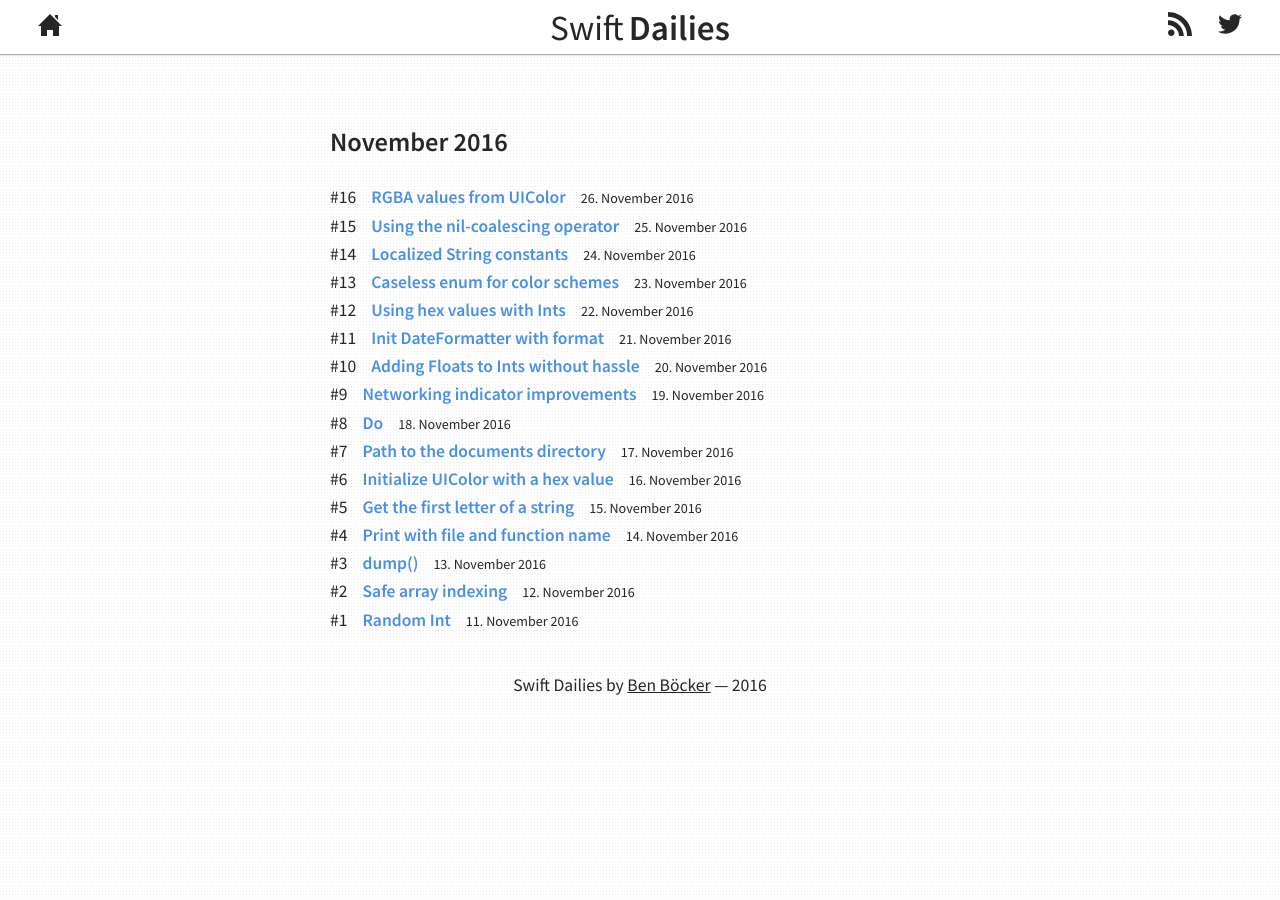
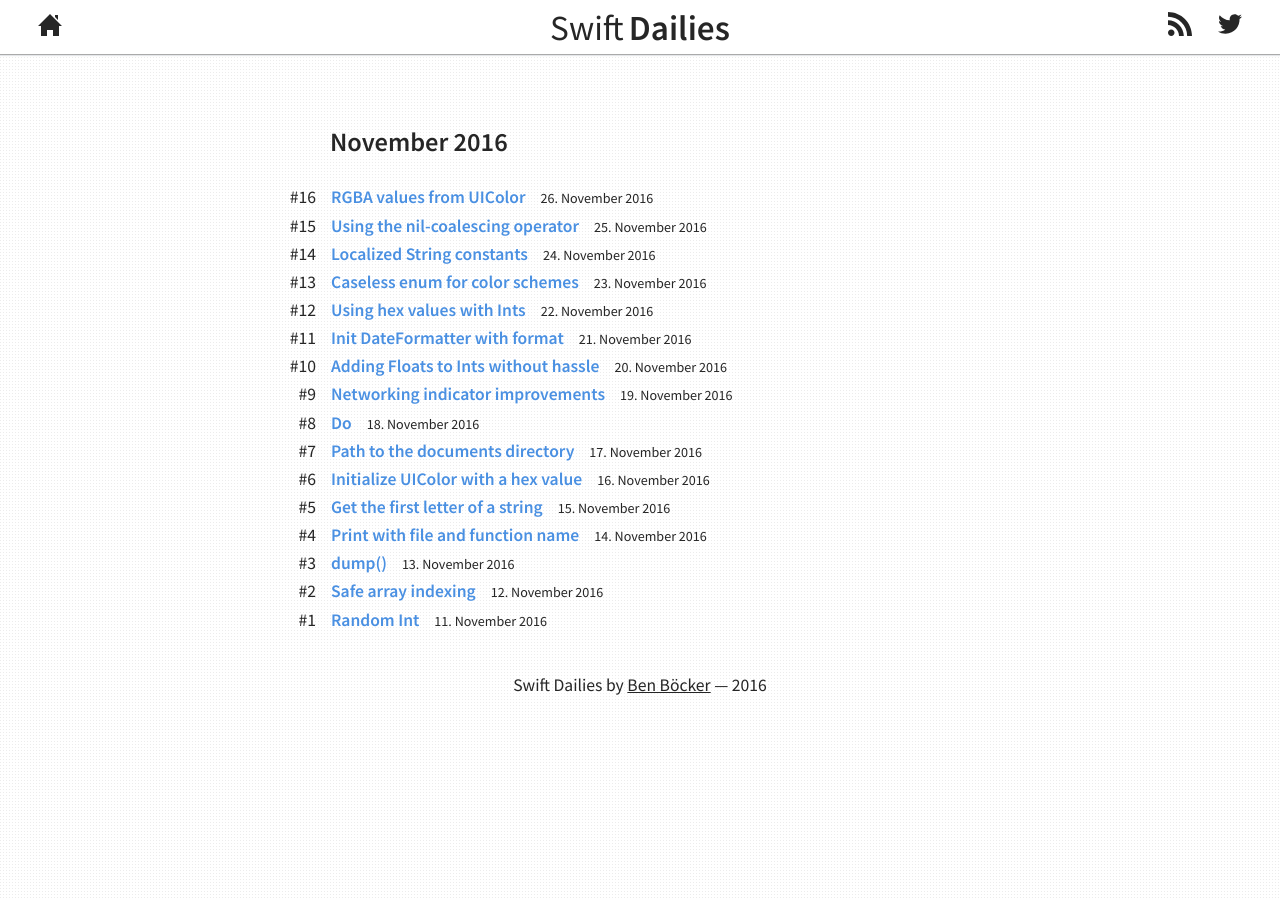
Before and after one commit to SwiftDailies/swift-dailies, a Jekyll site: the page built from index.md, in a window 1280 px wide. Built offline with Jekyll 4.4.1, drawn with Linux system fonts in a browser that asks for light colours.

Commit message:
Updated list style

```diff
--- a/_layouts/default.html
+++ b/_layouts/default.html
@@ -16,7 +16,7 @@
 	        <h2>{{ post.date | date: '%B %Y' }}</h2>
 	      		{% endif %}
 	    		{% endunless %}
-	    	<li>#{{ forloop.rindex }}<a href="{{ post.url }}"><span class="post-title">{{ post.title }}</span></a><span class="post-date">{{ post.date | date: '%d. %B %Y' }}</span></li>
+	    	<li><span class="post-number">#{{ forloop.rindex }}</span><a href="{{ post.url }}"><span class="post-title">{{ post.title }}</span></a><span class="post-date">{{ post.date | date: '%d. %B %Y' }}</span></li>
 	  		{% endfor %}
 		</ul>
 		{% include footer.html %}
--- a/_sass/_layout.scss
+++ b/_sass/_layout.scss
@@ -82,6 +82,15 @@
 		list-style-type: none;
 
 		li {
+			position: relative;
+			right: 64px;
+
+			.post-number {
+				display: inline-block;
+				width: 50px;
+				text-align: right;
+			}
+
 			.post-date {
 				font-size: 0.8em;
 			}
```
